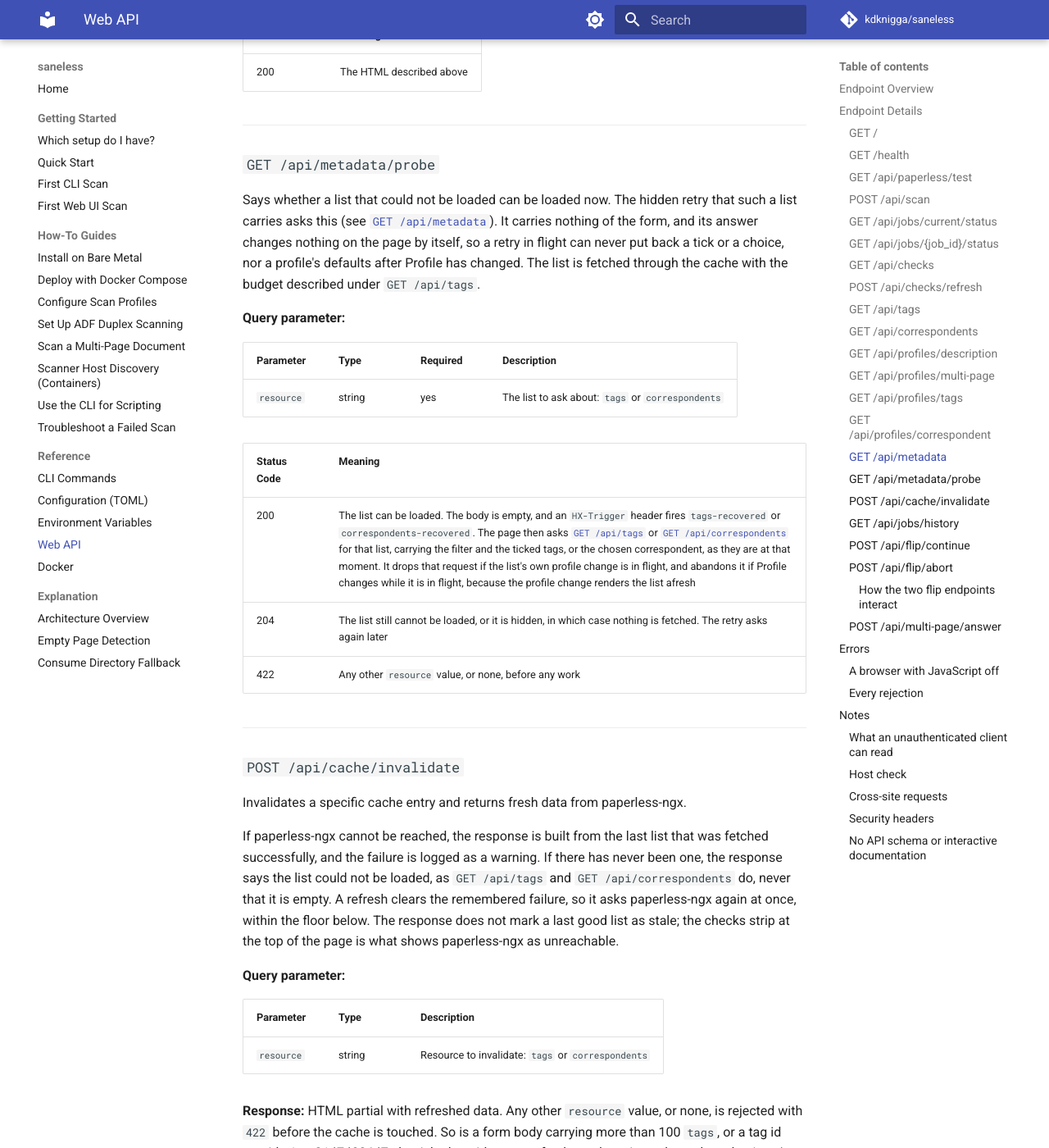
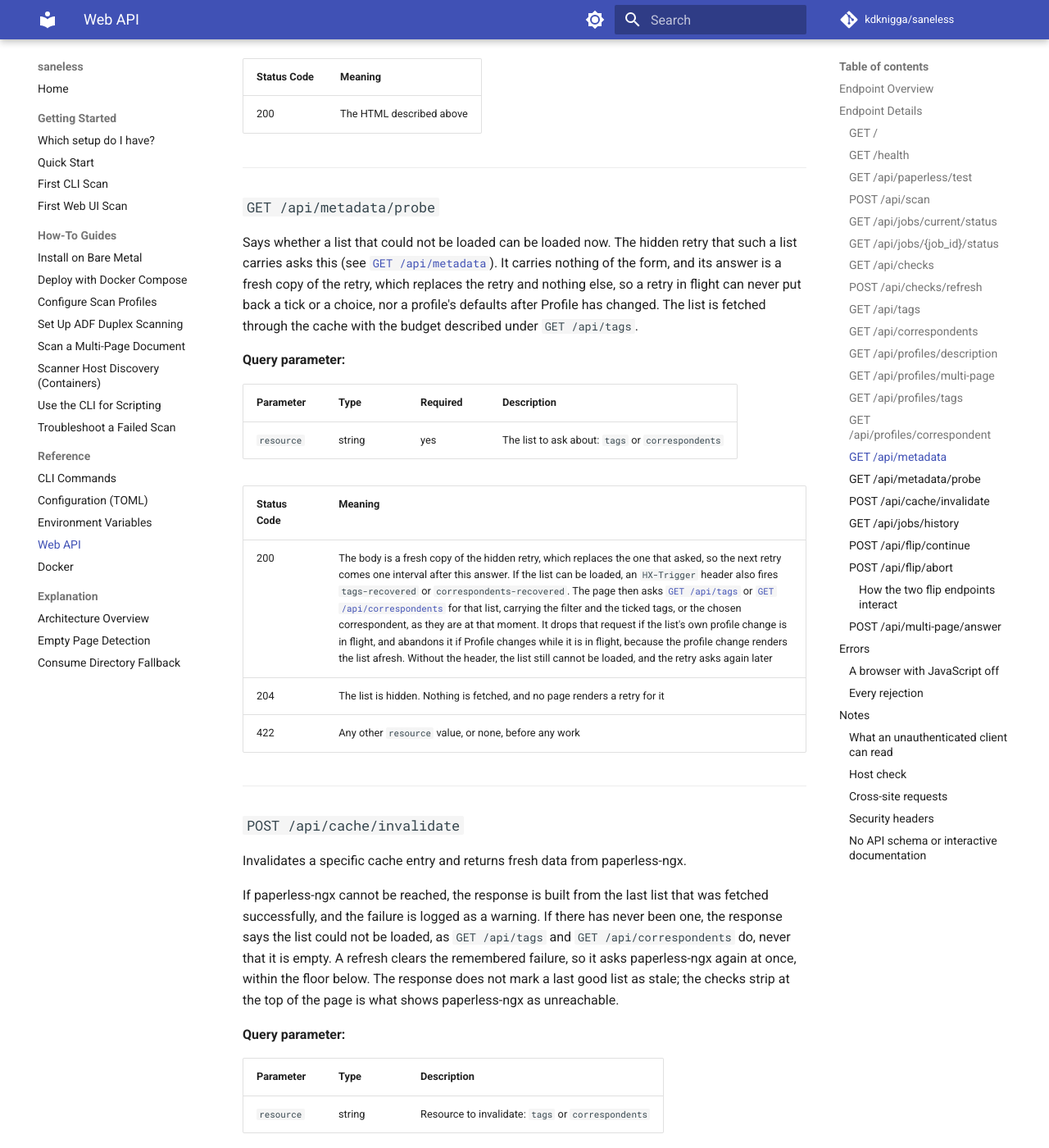
Before and after one commit to kdknigga/saneless, an MkDocs documentation site: the page built from docs/reference/web-api.md, in a window 1280 px wide and 1400 px high, scrolled down 17409 px. Shown: the whole window at 82% size. Built offline with MkDocs 1.6.1 and Material for MkDocs 9.7.7, drawn with Linux system fonts in a browser that asks for light colours; comment, search, counter and statistics services are not loaded; some of the changed text lies outside the part shown.

Commit message:
fix(47): WR-01 time each list retry from its last answer
The hidden retry of a list that could not be loaded polled at a fixed
rate and its "not yet" answer was a 204, so the span was never replaced.
The cache stamps its failure memory when a failed fetch ends, so with a
fetch that waits out its connect budget, every other retry landed inside
the memory the previous one renewed and was answered without asking
paperless-ngx: a black-holed paperless-ngx was really retried every 30 s,
not 15 s.

The probe now answers every outcome with a 200 whose body is a fresh copy
of the retry, swapped outerHTML onto the span alone, plus HX-Trigger when
the list can be loaded. htmx starts a polling element's timer when it puts
it on the page, so the next ask is one interval after the last answer and
always past the memory its own fetch left. The trigger stays "every Ns"
rather than "load delay:Ns", so a retry whose request gets no answer (the
htmx timeout, or the server gone) keeps polling. A hidden list still gets
a 204. The probe docstring, the interval docstring, the template comment
and both docs now state the cadence as it is.

A stepped-clock route test asks one interval after each answer and asserts
a real fetch each time; a Chromium test against a black-holed paperless-ngx
asserts one fetch per answered retry. Both failed before the change.

Co-Authored-By: Claude Opus 5.5 (1M context) <noreply@anthropic.com>
Claude-Session: https://claude.ai/code/session_013CxQxLcnRUSK9XY3SKundu

```diff
--- a/docs/reference/web-api.md
+++ b/docs/reference/web-api.md
@@ -407,11 +407,13 @@ land in the page's alert slot on every tick and hold the Scan button for good.
 **Response:** `200` with an HTML body whose main part, empty, replaces the loader element
 that asked, which removes it. A list that could not be loaded carries its own hidden retry,
 inside the tag list or inside the help line under the dropdown, which asks
-[`GET /api/metadata/probe`](#get-apimetadataprobe) every 15 seconds, or every
-`paperless_cache_ttl_seconds` if that is shorter, but never more often than once every 5
-seconds: as often as the failure is forgotten, so each retry really asks paperless-ngx,
-with a floor so a short or disabled cache (`0`) cannot make every open page ask
-paperless-ngx once a second while it is down. Whatever later replaces that list, such as a
+[`GET /api/metadata/probe`](#get-apimetadataprobe) 15 seconds after its last answer, or
+`paperless_cache_ttl_seconds` after it if that is shorter, but never sooner than 5 seconds
+after it. Each answer replaces the retry, so the wait starts when the answer lands. The
+failure is forgotten that long after the failed request to paperless-ngx ended, so each
+retry really asks paperless-ngx, unless another request has just asked it. The floor keeps
+a short or disabled cache (`0`) from making every open page ask paperless-ngx once a
+second while it is down. Whatever later replaces that list, such as a
 profile change, a filter or a refresh, brings a retry of its own if the list still could
 not be loaded, and none once it could.
 The rest is out of band:
@@ -436,10 +438,10 @@ A hidden list is neither fetched nor rendered.
 
 Says whether a list that could not be loaded can be loaded now. The hidden retry that such
 a list carries asks this (see [`GET /api/metadata`](#get-apimetadata)). It carries
-nothing of the form, and its answer changes nothing on the page by itself, so a retry in
-flight can never put back a tick or a choice, nor a profile's defaults after Profile has
-changed. The list is fetched through the cache with the budget described under
-`GET /api/tags`.
+nothing of the form, and its answer is a fresh copy of the retry, which replaces the retry
+and nothing else, so a retry in flight can never put back a tick or a choice, nor a
+profile's defaults after Profile has changed. The list is fetched through the cache with
+the budget described under `GET /api/tags`.
 
 **Query parameter:**
 
@@ -449,8 +451,8 @@ changed. The list is fetched through the cache with the budget described under
 
 | Status Code | Meaning |
 |-------------|---------|
-| 200 | The list can be loaded. The body is empty, and an `HX-Trigger` header fires `tags-recovered` or `correspondents-recovered`. The page then asks [`GET /api/tags`](#get-apitags) or [`GET /api/correspondents`](#get-apicorrespondents) for that list, carrying the filter and the ticked tags, or the chosen correspondent, as they are at that moment. It drops that request if the list's own profile change is in flight, and abandons it if Profile changes while it is in flight, because the profile change renders the list afresh |
-| 204 | The list still cannot be loaded, or it is hidden, in which case nothing is fetched. The retry asks again later |
+| 200 | The body is a fresh copy of the hidden retry, which replaces the one that asked, so the next retry comes one interval after this answer. If the list can be loaded, an `HX-Trigger` header also fires `tags-recovered` or `correspondents-recovered`. The page then asks [`GET /api/tags`](#get-apitags) or [`GET /api/correspondents`](#get-apicorrespondents) for that list, carrying the filter and the ticked tags, or the chosen correspondent, as they are at that moment. It drops that request if the list's own profile change is in flight, and abandons it if Profile changes while it is in flight, because the profile change renders the list afresh. Without the header, the list still cannot be loaded, and the retry asks again later |
+| 204 | The list is hidden. Nothing is fetched, and no page renders a retry for it |
 | 422 | Any other `resource` value, or none, before any work |
 
 ---
```
Also changed, not shown: docs/getting-started/first-web-ui-scan.md (+1 -1 lines), src/saneless/web/templates/partials/list_retry.html (+22 -9 lines), 3 other files.
